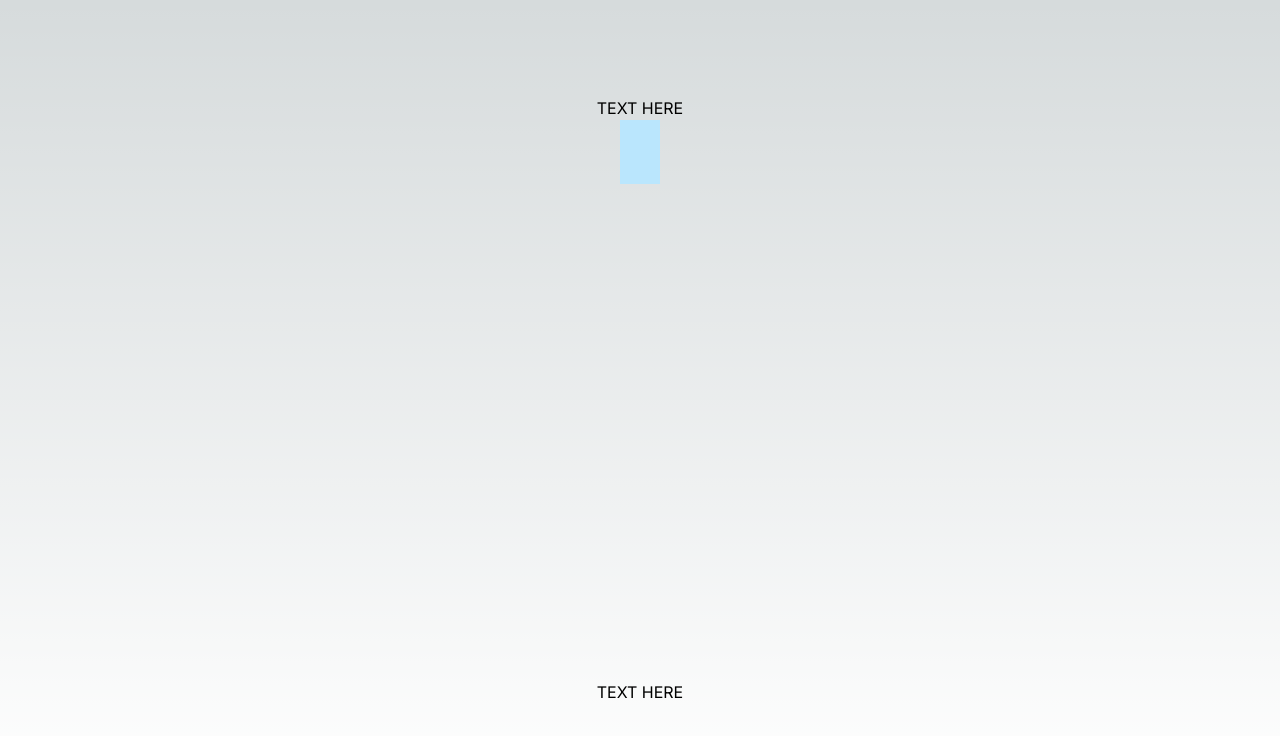
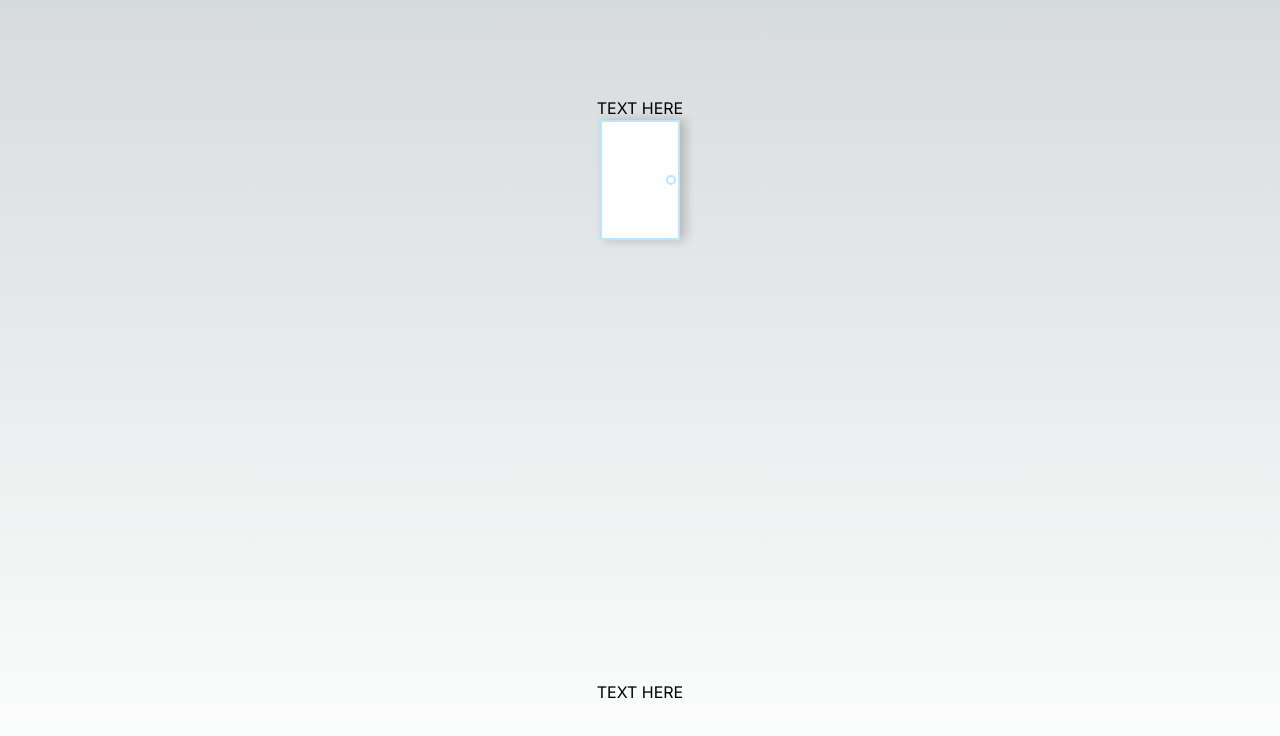
Before and after one commit to geraldnyeo/library, a Next.js app: page / in a window 1280 px wide. Shown: the top 736 px of the page. Built offline with nearby package versions, Linux system fonts and the light colour scheme.

Commit message:
Update globals.css and page.js

```diff
--- a/src/app/globals.css
+++ b/src/app/globals.css
@@ -25,3 +25,45 @@ body {
     )
     rgb(var(--background-start-rgb));
 }
+
+#door {
+  position: relative;
+  width: 80px;
+  height: 120px;
+  transform-style: preserve-3d;
+  transform: perspective(2500px);
+}
+
+#doorfront {
+  position: absolute;
+  z-index: 1;
+  width: 100%;
+  height: 100%;
+  border: 2px solid rgb(186, 230, 253);
+  background-color: #fff;
+  box-shadow: 5px 0 10px rgba(0, 0, 0, 0.2);
+  transition: 0.5s;
+  transform-origin: left;
+}
+
+#door:hover #doorfront {
+  transform: rotateY(-160deg);
+}
+
+#doorframe {
+  position: absolute;
+  width: 100%;
+  height: 100%;
+  border: 2px solid rgb(186, 230, 253);
+  background-color: #000;
+}
+
+#doorknob {
+  position: absolute;
+  top: calc(50% - 5px);
+  right: 2px;
+  border-radius: 50%;
+  border: 2px solid rgb(186, 230, 253);
+  width: 10px;
+  height: 10px;
+}
--- a/src/app/page.js
+++ b/src/app/page.js
@@ -5,7 +5,14 @@ export default async function Index() {
     <main className="flex min-h-screen flex-col items-center justify-between p-24">
       <div id="landing" className="flex flex-col items-center">
         <p>TEXT HERE</p>
-        <Link href="/home" className="bg-sky-200 w-10 h-16"></Link>
+        <Link href="/home">
+          <div id="door">
+            <div id="doorfront">
+              <div id="doorknob"></div>
+            </div>
+            <div id="doorframe"></div>
+          </div>
+        </Link>
       </div>
 
       <div id="transition">
```
